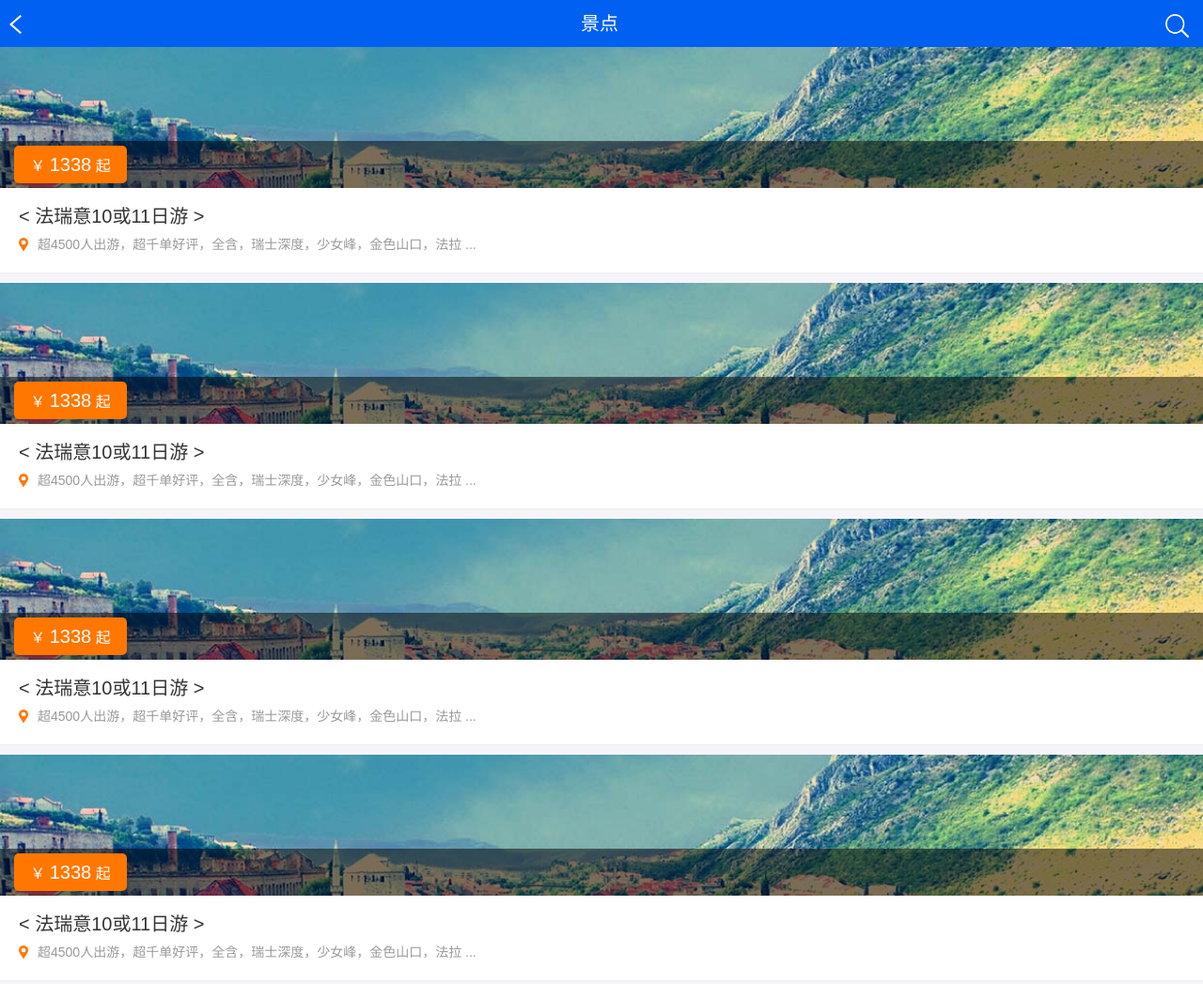
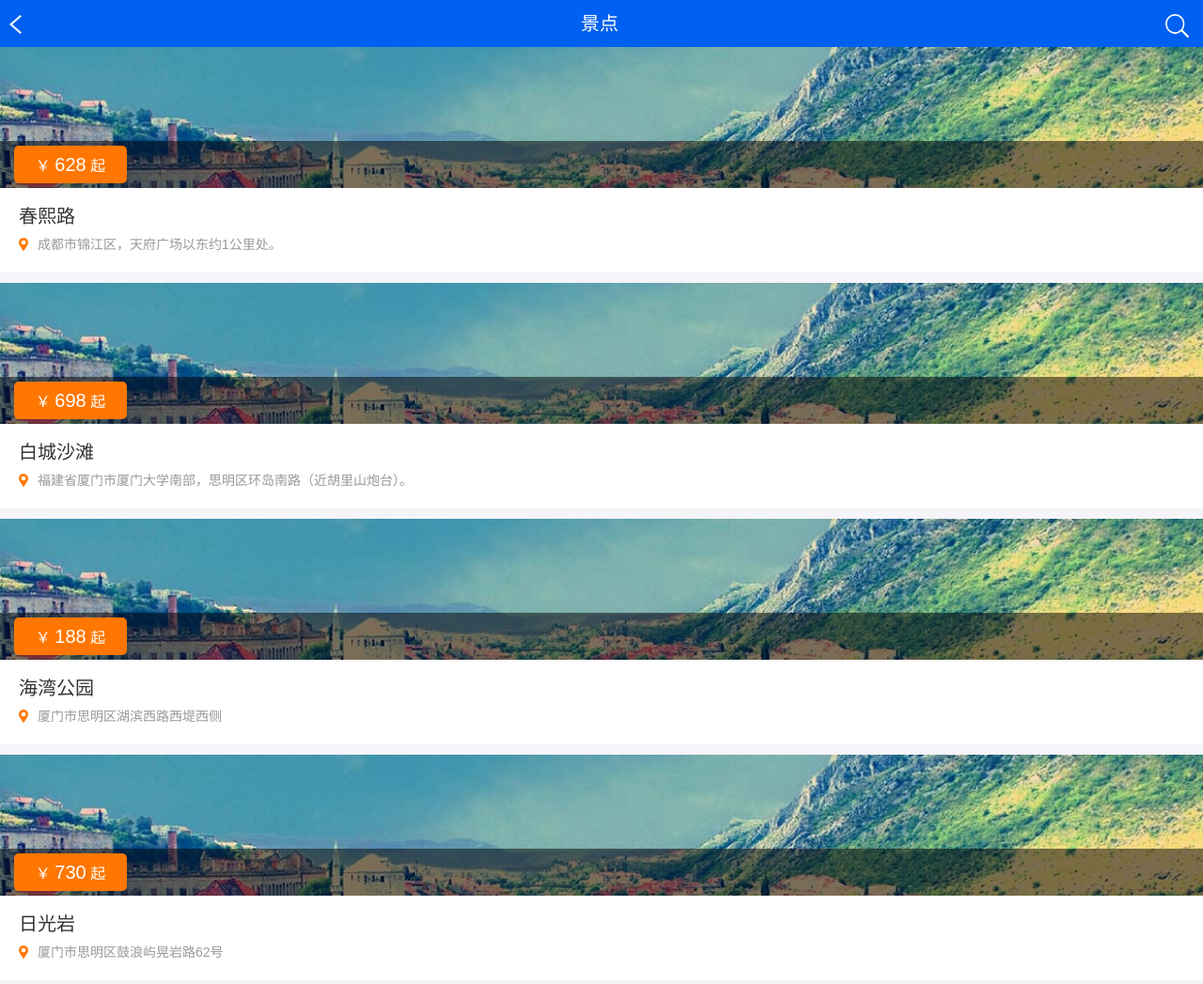
Before and after one commit to Jenna-u/enjoy-journey, a website: page jingdianmpList.html in a window 1280 px wide. Shown: the top 1047 px of the page at 94% size. Drawn offline with nearby package versions, Linux system fonts and the light colour scheme.

Commit message:
completing the scenic spot alignment

```diff
--- a/jingdianmpList.html
+++ b/jingdianmpList.html
@@ -1,5 +1,6 @@
 <!doctype html>
 <html>
+
 <head>
   <meta charset="utf-8">
   <meta name="apple-mobile-web-app-capable" content="yes">
@@ -10,6 +11,7 @@
   <!--库-->
   <link rel="stylesheet" type="text/css" href="css/amazeui.css">
   <script type="text/javascript" src="js/jquery.min.js"></script>
+  <script type="text/javascript" src="https://cdnjs.cloudflare.com/ajax/libs/handlebars.js/4.0.11/handlebars.min.js"></script>
   <script type="text/javascript" src="js/amazeui.js"></script>
   <link rel="stylesheet" type="text/css" href="css/style.css">
 </head>
@@ -18,56 +20,49 @@
   <div id="index">
     <!-----------首页头部----------->
     <div class="index_head searchHead">
-    <div class="logo backBnt"> <a href="index.html"><img src="img/icon07.png"></a> </div>
+      <div class="logo backBnt">
+        <a href="index.html">
+          <img src="img/icon07.png">
+        </a>
+      </div>
       <!----------------搜索------------------>
       <div class="search searchB"> 景点 </div>
-    <a class="phone" href="moreCtiySearch.html"> <img src="img/icon09.png"> </a> </div>
+      <a class="phone" href="moreCtiySearch.html">
+        <img src="img/icon09.png"> </a>
+    </div>
     <div id="trip_list" class="mt50">
       <div class="am-tab-panel am-fade am-in am-active" id="tab1">
+        <script id="scenic_spot_list" type="text/x-handlebars-template">
           <ul>
-        <li class="view"> <a href="dingpiaoxq.html">
-          <div class="pic"> <img src="img/img00.jpg">
-            <div class="cont"> <a title="" class="button">￥ <em>1338</em> 起</a> </div>
+            {{#each data}}
+              <li class="view">
+                <a href="dingpiaoxq.html">
+                  <div class="pic">
+                    <img src="img/img00.jpg">
+                    <div class="cont">
+                      <a title="" class="button">￥
+                        <em>{{price}}</em> 起</a>
+                    </div>
                     <div class="clear"></div>
                   </div>
                 </a>
-          <div class="con"> <span> <a href="dingpiaoxq.html">< 法瑞意10或11日游 > </a></span>
-            <p><i></i>超4500人出游，超千单好评，全含，瑞士深度，少女峰，金色山口，法拉 ...</p>
+                <div class="con">
+                  <span>
+                    <a href="dingpiaoxq.html">
+                      {{name}}
+                    </a>
+                  </span>
+                  <p>
+                    <i></i>{{address}}</p>
                 </div>
               </li>
-        <li class="view"> <a href="dingpiaoxq.html">
-          <div class="pic"> <img src="img/img00.jpg">
-            <div class="cont"> <a title="" class="button">￥ <em>1338</em> 起</a> </div>
-            <div class="clear"></div>
-          </div>
-          </a>
-          <div class="con"> <span> <a href="dingpiaoxq.html">< 法瑞意10或11日游 > </a></span>
-            <p><i></i>超4500人出游，超千单好评，全含，瑞士深度，少女峰，金色山口，法拉 ...</p>
-          </div>
-        </li>
-        <li class="view"> <a href="dingpiaoxq.html">
-          <div class="pic"> <img src="img/img00.jpg">
-            <div class="cont"> <a title="" class="button">￥ <em>1338</em> 起</a> </div>
-            <div class="clear"></div>
-          </div>
-          </a>
-          <div class="con"> <span> <a href="dingpiaoxq.html">< 法瑞意10或11日游 > </a></span>
-            <p><i></i>超4500人出游，超千单好评，全含，瑞士深度，少女峰，金色山口，法拉 ...</p>
-          </div>
-        </li>
-        <li class="view"> <a href="dingpiaoxq.html">
-          <div class="pic"> <img src="img/img00.jpg">
-            <div class="cont"> <a title="" class="button">￥ <em>1338</em> 起</a> </div>
-            <div class="clear"></div>
-          </div>
-          </a>
-          <div class="con"> <span> <a href="dingpiaoxq.html">< 法瑞意10或11日游 > </a></span>
-            <p><i></i>超4500人出游，超千单好评，全含，瑞士深度，少女峰，金色山口，法拉 ...</p>
-          </div>
-        </li>
+              {{/each}}
             </ul>
+        </script>
       </div>
     </div>
   </div>
+  <script type="text/javascript" src="js/scenic_spot/index.js"></script>
 </body>
+
 </html>
--- /dev/null
+++ b/js/json/scenic_spot.json
@@ -0,0 +1,347 @@
+{
+  "msg": "请求成功",
+  "code": 200,
+  "data": [
+    {
+      "id": 217,
+      "name": "春熙路",
+      "zone": "成都",
+      "zoneCode": 33,
+      "address": "成都市锦江区，天府广场以东约1公里处。",
+      "level": 1,
+      "score": 0,
+      "sceneryScore": 0,
+      "accommodationScore": 0,
+      "trafficScore": 0,
+      "culturalScore": 0,
+      "scoreNum": 0,
+      "toursId": null,
+      "price": 628,
+      "state": 1,
+      "ticketsAddress": "成都市锦江区，天府广场以东约1公里处。",
+      "openTime": "全天开放",
+      "type": "休闲,文化",
+      "appropriateCrowd": "情侣,朋友",
+      "img": "upload/ticket/2016/11/1480647699071.jpg,upload/ticket/2016/11/1480647730182.jpg,upload/ticket/2016/11/1480647880359.jpg,upload/ticket/2016/11/1480647880622.jpg,upload/ticket/2016/11/1480647880884.jpg",
+      "imgThum": "upload/ticket/2016/11/thum/1480647699071.jpg,upload/ticket/2016/11/thum/1480647730182.jpg,upload/ticket/2016/11/thum/1480647880359.jpg,upload/ticket/2016/11/thum/1480647880622.jpg,upload/ticket/2016/11/thum/1480647880884.jpg",
+      "cover": "upload/ticket/2016/11/thum/1480647880359.jpg",
+      "top": 0,
+      "createTime": 1480647427000,
+      "merchantId": 1,
+      "updateTime": 1494864000000,
+      "merchantName": null,
+      "coordinate": "104.074091,30.62303",
+      "vrImg": null,
+      "vrImgThum": null,
+      "vrState": null,
+      "vrTitle": null
+    },
+    {
+      "id": 216,
+      "name": "白城沙滩",
+      "zone": "厦门",
+      "zoneCode": 243,
+      "address": "福建省厦门市厦门大学南部，思明区环岛南路（近胡里山炮台）。",
+      "level": 1,
+      "score": 0,
+      "sceneryScore": 0,
+      "accommodationScore": 0,
+      "trafficScore": 0,
+      "culturalScore": 0,
+      "scoreNum": 0,
+      "toursId": null,
+      "price": 698,
+      "state": 1,
+      "ticketsAddress": "福建省厦门市厦门大学南部，思明区环岛南路（近胡里山炮台）。",
+      "openTime": "全天开放",
+      "type": "休闲,文化,避暑,游船,漂流",
+      "appropriateCrowd": "家庭,情侣,个人,朋友,同学",
+      "img": "upload/ticket/2016/11/1480646957673.jpg,upload/ticket/2016/11/1480646957948.jpg,upload/ticket/2016/11/1480647032461.jpg,upload/ticket/2016/11/1480647032926.jpg,upload/ticket/2016/11/1480647158870.jpg_r_650x431x95_f8f29f30.jpg",
+      "imgThum": "upload/ticket/2016/11/thum/1480646957673.jpg,upload/ticket/2016/11/thum/1480646957948.jpg,upload/ticket/2016/11/thum/1480647032461.jpg,upload/ticket/2016/11/thum/1480647032926.jpg,upload/ticket/2016/11/thum/1480647158870.jpg_r_650x431x95_f8f29f30.jpg",
+      "cover": "upload/ticket/2016/11/thum/1480647032461.jpg",
+      "top": 0,
+      "createTime": 1480646696000,
+      "merchantId": 1,
+      "updateTime": 1500998400000,
+      "merchantName": null,
+      "coordinate": "118.0252,24.533693",
+      "vrImg": null,
+      "vrImgThum": null,
+      "vrState": null,
+      "vrTitle": null
+    },
+    {
+      "id": 215,
+      "name": "海湾公园",
+      "zone": "厦门",
+      "zoneCode": 243,
+      "address": "厦门市思明区湖滨西路西堤西侧",
+      "level": 1,
+      "score": 0,
+      "sceneryScore": 0,
+      "accommodationScore": 0,
+      "trafficScore": 0,
+      "culturalScore": 0,
+      "scoreNum": 0,
+      "toursId": null,
+      "price": 188,
+      "state": 1,
+      "ticketsAddress": "厦门市思明区湖滨西路西堤西侧",
+      "openTime": "全天开放",
+      "type": "休闲",
+      "appropriateCrowd": "家庭,情侣,老人",
+      "img": "upload/ticket/2016/11/1480645063119.jpeg,upload/ticket/2016/11/1480645190892.jpg,upload/ticket/2016/11/1480645191768.jpg,upload/ticket/2016/11/1480645314368.jpg,upload/ticket/2016/11/1480647139478.jpg",
+      "imgThum": "upload/ticket/2016/11/thum/1480645063119.jpeg,upload/ticket/2016/11/thum/1480645190892.jpg,upload/ticket/2016/11/thum/1480645191768.jpg,upload/ticket/2016/11/thum/1480645314368.jpg,upload/ticket/2016/11/thum/1480647139478.jpg",
+      "cover": "upload/ticket/2016/11/thum/1480647139478.jpg",
+      "top": 0,
+      "createTime": 1480644535000,
+      "merchantId": 1,
+      "updateTime": 1494518400000,
+      "merchantName": null,
+      "coordinate": "118.120636,24.530537",
+      "vrImg": null,
+      "vrImgThum": null,
+      "vrState": null,
+      "vrTitle": null
+    },
+    {
+      "id": 214,
+      "name": "日光岩",
+      "zone": "厦门",
+      "zoneCode": 243,
+      "address": "厦门市思明区鼓浪屿晃岩路62号",
+      "level": 1,
+      "score": 0,
+      "sceneryScore": 0,
+      "accommodationScore": 0,
+      "trafficScore": 0,
+      "culturalScore": 0,
+      "scoreNum": 0,
+      "toursId": null,
+      "price": 730,
+      "state": 1,
+      "ticketsAddress": "厦门市思明区鼓浪屿晃岩路62号",
+      "openTime": "7:30-20:30（夏季延长至21:00）",
+      "type": null,
+      "appropriateCrowd": null,
+      "img": "upload/ticket/2016/11/1480643984169.jpg,upload/ticket/2016/11/1480643984753.jpg,upload/ticket/2016/11/1480644102713.jpg,upload/ticket/2016/11/1480644115715.jpg,upload/ticket/2016/11/1480644139088.jpg",
+      "imgThum": "upload/ticket/2016/11/thum/1480643984169.jpg,upload/ticket/2016/11/thum/1480643984753.jpg,upload/ticket/2016/11/thum/1480644102713.jpg,upload/ticket/2016/11/thum/1480644115715.jpg,upload/ticket/2016/11/thum/1480644139088.jpg",
+      "cover": "upload/ticket/2016/11/thum/1480644139088.jpg",
+      "top": 0,
+      "createTime": 1480643181000,
+      "merchantId": 1,
+      "updateTime": 1494518400000,
+      "merchantName": null,
+      "coordinate": "118.123511,24.524751",
+      "vrImg": null,
+      "vrImgThum": null,
+      "vrState": null,
+      "vrTitle": null
+    },
+    {
+      "id": 213,
+      "name": "南普陀寺",
+      "zone": "厦门",
+      "zoneCode": 243,
+      "address": "厦门市思明区思明南路515号",
+      "level": 1,
+      "score": 0,
+      "sceneryScore": 0,
+      "accommodationScore": 0,
+      "trafficScore": 0,
+      "culturalScore": 0,
+      "scoreNum": 0,
+      "toursId": null,
+      "price": 100,
+      "state": 1,
+      "ticketsAddress": "厦门市思明区思明南路515号",
+      "openTime": "外山门3:00-20:00，内山门3:00-18:00。",
+      "type": "休闲,文化",
+      "appropriateCrowd": "家庭,情侣,朋友,同学",
+      "img": "upload/ticket/2016/11/1480642997525.jpg,upload/ticket/2016/11/1480642997824.jpg,upload/ticket/2016/11/1480643015629.jpg,upload/ticket/2016/11/1480643033808.jpg,upload/ticket/2016/11/1480643055719.jpg",
+      "imgThum": "upload/ticket/2016/11/thum/1480642997525.jpg,upload/ticket/2016/11/thum/1480642997824.jpg,upload/ticket/2016/11/thum/1480643015629.jpg,upload/ticket/2016/11/thum/1480643033808.jpg,upload/ticket/2016/11/thum/1480643055719.jpg",
+      "cover": "upload/ticket/2016/11/thum/1480643055719.jpg",
+      "top": 0,
+      "createTime": 1480642728000,
+      "merchantId": 1,
+      "updateTime": 1494518400000,
+      "merchantName": null,
+      "coordinate": "118.089016,24.537374",
+      "vrImg": null,
+      "vrImgThum": null,
+      "vrState": null,
+      "vrTitle": null
+    },
+    {
+      "id": 212,
+      "name": "达蓬山仙佛谷景区",
+      "zone": "宁波",
+      "zoneCode": 207,
+      "address": "宁波市慈溪市洽卿路17号",
+      "level": 2,
+      "score": 0,
+      "sceneryScore": 0,
+      "accommodationScore": 0,
+      "trafficScore": 0,
+      "culturalScore": 0,
+      "scoreNum": 0,
+      "toursId": null,
+      "price": 39,
+      "state": 1,
+      "ticketsAddress": "宁波市慈溪市洽卿路17号",
+      "openTime": "8:30-16:30",
+      "type": "休闲,文化",
+      "appropriateCrowd": "情侣,朋友",
+      "img": "upload/ticket/2016/11/1480585414870.jpg,upload/ticket/2016/11/1480585428599.jpg,upload/ticket/2016/11/1480585959704.jpeg,upload/ticket/2016/11/1480585959878.jpeg,upload/ticket/2016/11/1480585976809.jpg",
+      "imgThum": "upload/ticket/2016/11/thum/1480585414870.jpg,upload/ticket/2016/11/thum/1480585428599.jpg,upload/ticket/2016/11/thum/1480585959704.jpeg,upload/ticket/2016/11/thum/1480585959878.jpeg,upload/ticket/2016/11/thum/1480585976809.jpg",
+      "cover": "upload/ticket/2016/11/thum/1480585976809.jpg",
+      "top": 0,
+      "createTime": 1480585225000,
+      "merchantId": 1,
+      "updateTime": 1480521600000,
+      "merchantName": null,
+      "coordinate": "121.596355,29.970324",
+      "vrImg": null,
+      "vrImgThum": null,
+      "vrState": null,
+      "vrTitle": null
+    },
+    {
+      "id": 211,
+      "name": "虞氏旧宅",
+      "zone": "宁波",
+      "zoneCode": 207,
+      "address": "宁波市慈溪市洽卿路17号",
+      "level": 2,
+      "score": 0,
+      "sceneryScore": 0,
+      "accommodationScore": 0,
+      "trafficScore": 0,
+      "culturalScore": 0,
+      "scoreNum": 0,
+      "toursId": null,
+      "price": 15,
+      "state": 1,
+      "ticketsAddress": "宁波市慈溪市洽卿路17号",
+      "openTime": "8:30-16:30",
+      "type": "古迹",
+      "appropriateCrowd": "情侣,朋友",
+      "img": "upload/ticket/2016/11/1480584026849.jpg,upload/ticket/2016/11/1480584027228.jpg,upload/ticket/2016/11/1480584027557.jpg,upload/ticket/2016/11/1480584074329.jpg,upload/ticket/2016/11/1480584235180.jpg",
+      "imgThum": "upload/ticket/2016/11/thum/1480584026849.jpg,upload/ticket/2016/11/thum/1480584027228.jpg,upload/ticket/2016/11/thum/1480584027557.jpg,upload/ticket/2016/11/thum/1480584074329.jpg,upload/ticket/2016/11/thum/1480584235180.jpg",
+      "cover": "upload/ticket/2016/11/thum/1480584027557.jpg",
+      "top": 0,
+      "createTime": 1480583739000,
+      "merchantId": 1,
+      "updateTime": 1480521600000,
+      "merchantName": null,
+      "coordinate": "121.571634,29.93127",
+      "vrImg": null,
+      "vrImgThum": null,
+      "vrState": null,
+      "vrTitle": null
+    },
+    {
+      "id": 210,
+      "name": "同安影视城",
+      "zone": "厦门",
+      "zoneCode": 243,
+      "address": "厦门市同安区五显镇东溪河西岸",
+      "level": 0,
+      "score": 0,
+      "sceneryScore": 0,
+      "accommodationScore": 0,
+      "trafficScore": 0,
+      "culturalScore": 0,
+      "scoreNum": 0,
+      "toursId": null,
+      "price": 34,
+      "state": 1,
+      "ticketsAddress": "厦门市同安区五显镇东溪河西岸",
+      "openTime": "8:00-18:00（旺季）8:00-17:30（淡季）",
+      "type": "休闲,文化,古迹",
+      "appropriateCrowd": "家庭,情侣,个人,商务,公司,朋友,同学",
+      "img": "upload/ticket/2016/11/1480582957227.jpg,upload/ticket/2016/11/1480582957774.jpg,upload/ticket/2016/11/1480582988608.jpg,upload/ticket/2016/11/1480582989017.jpg,upload/ticket/2016/11/1480583217638.jpg",
+      "imgThum": "upload/ticket/2016/11/thum/1480582957227.jpg,upload/ticket/2016/11/thum/1480582957774.jpg,upload/ticket/2016/11/thum/1480582988608.jpg,upload/ticket/2016/11/thum/1480582989017.jpg,upload/ticket/2016/11/thum/1480583217638.jpg",
+      "cover": "upload/ticket/2016/11/thum/1480582989017.jpg",
+      "top": 1,
+      "createTime": 1480582642000,
+      "merchantId": 1,
+      "updateTime": 1480521600000,
+      "merchantName": null,
+      "coordinate": "118.09304,24.544737",
+      "vrImg": null,
+      "vrImgThum": null,
+      "vrState": null,
+      "vrTitle": null
+    },
+    {
+      "id": 209,
+      "name": "厦门园林植物园",
+      "zone": "厦门",
+      "zoneCode": 243,
+      "address": "厦门市思明区虎园路25号",
+      "level": 4,
+      "score": 0,
+      "sceneryScore": 0,
+      "accommodationScore": 0,
+      "trafficScore": 0,
+      "culturalScore": 0,
+      "scoreNum": 0,
+      "toursId": null,
+      "price": 518,
+      "state": 1,
+      "ticketsAddress": "厦门市思明区虎园路25号",
+      "openTime": "6:30-18:00",
+      "type": "休闲,避暑",
+      "appropriateCrowd": "家庭,情侣,个人,朋友,同学",
+      "img": "upload/ticket/2016/11/1480582406961.jpg,upload/ticket/2016/11/1480582407475.jpg,upload/ticket/2016/11/1480582407842.jpg,upload/ticket/2016/11/1480582445713.jpg,upload/ticket/2016/11/1480582446136.jpg",
+      "imgThum": "upload/ticket/2016/11/thum/1480582406961.jpg,upload/ticket/2016/11/thum/1480582407475.jpg,upload/ticket/2016/11/thum/1480582407842.jpg,upload/ticket/2016/11/thum/1480582445713.jpg,upload/ticket/2016/11/thum/1480582446136.jpg",
+      "cover": "upload/ticket/2016/11/thum/1480582406961.jpg",
+      "top": 0,
+      "createTime": 1480581354000,
+      "merchantId": 1,
+      "updateTime": 1480521600000,
+      "merchantName": null,
+      "coordinate": "118.119487,24.517913",
+      "vrImg": null,
+      "vrImgThum": null,
+      "vrState": null,
+      "vrTitle": null
+    },
+    {
+      "id": 208,
+      "name": "日月谷温泉",
+      "zone": "厦门",
+      "zoneCode": 243,
+      "address": "厦门市海沧区孚莲路1888号",
+      "level": 4,
+      "score": 0,
+      "sceneryScore": 0,
+      "accommodationScore": 0,
+      "trafficScore": 0,
+      "culturalScore": 0,
+      "scoreNum": 0,
+      "toursId": null,
+      "price": 550,
+      "state": 1,
+      "ticketsAddress": "厦门市海沧区孚莲路1888号",
+      "openTime": "10:00-24:00",
+      "type": "休闲,温泉",
+      "appropriateCrowd": "家庭,情侣,朋友",
+      "img": "upload/ticket/2016/11/1480575639090.jpg,upload/ticket/2016/11/1480575639257.jpg,upload/ticket/2016/11/1480575639465.jpg,upload/ticket/2016/11/1480575901979.jpg,upload/ticket/2016/11/1480575987307.jpg",
+      "imgThum": "upload/ticket/2016/11/thum/1480575639090.jpg,upload/ticket/2016/11/thum/1480575639257.jpg,upload/ticket/2016/11/thum/1480575639465.jpg,upload/ticket/2016/11/thum/1480575901979.jpg,upload/ticket/2016/11/thum/1480575987307.jpg",
+      "cover": "upload/ticket/2016/11/thum/1480575987307.jpg",
+      "top": 0,
+      "createTime": 1480575440000,
+      "merchantId": 1,
+      "updateTime": 1491753600000,
+      "merchantName": null,
+      "coordinate": "118.071769,24.554729",
+      "vrImg": null,
+      "vrImgThum": null,
+      "vrState": null,
+      "vrTitle": null
+    }
+  ],
+  "ok": 1
+}
--- /dev/null
+++ b/js/scenic_spot/index.js
@@ -0,0 +1,20 @@
+/* 景点数据请求 */
+
+// $.ajax({
+//   url: 'http://app.lxqcheng.com/ticket/attractionsList',
+//   type: 'GET',
+//   success: function (res) {
+//     list = res.data
+//   }
+// })
+
+$.getJSON('http://localhost:8888/js/json/scenic_spot.json', function (res) {
+  var context = {
+    data: res.data
+  }
+  var source = $("#scenic_spot_list").html();
+  var template = Handlebars.compile(source);
+  var html = template(context);
+
+  $('#tab1').append(html)
+})
```
Lines whose indentation alone changed are shown as unchanged.
